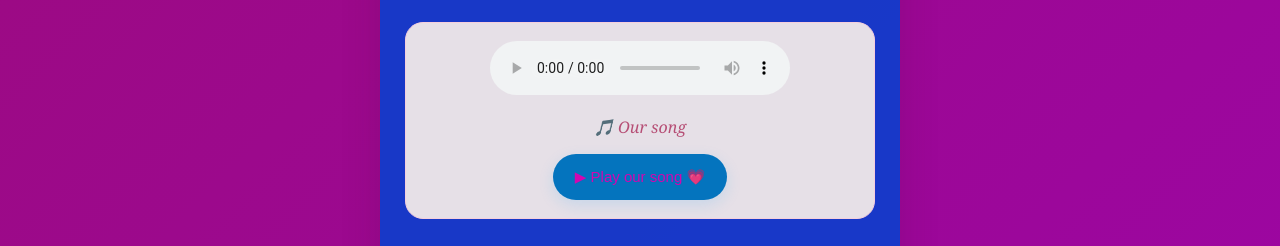
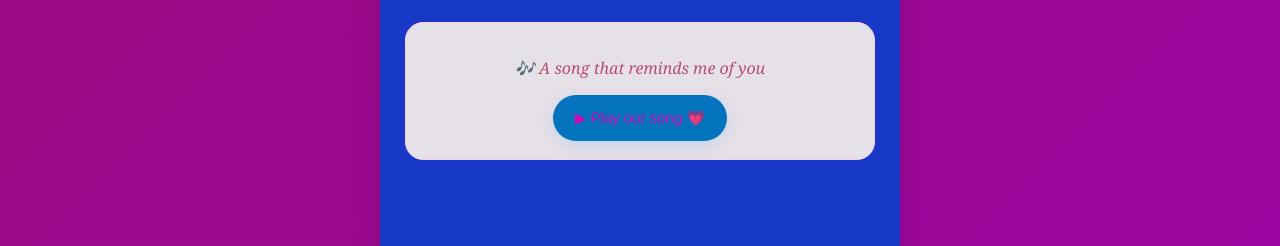
Before and after one commit to artemisray/for-my-girlfriend., a plain HTML site: page index.html in a window 1280 px wide. Shown: the part 442-688 px from the top of the page. Drawn offline with Linux system fonts and the light colour scheme; files whose address does not match are found by name.

Commit message:
Update index.html

```diff
--- a/index.html
+++ b/index.html
@@ -53,17 +53,14 @@
         </div>
 
 <div class="music-player">
-    <audio controls loop>
-        <source src="music/our-song.mp3" type="audio/mpeg">
-</audio>
-    <p>🎵 Our song</p>
-
-    <button type="button" id="musicButton">▶ Play our song 💗</button>
-
+    <p>🎶 A song that reminds me of you</p>
+    <button id="musicButton">▶ Play our song 💗</button>
     <audio id="backgroundMusic" loop>
         <source src="music/our-song.mp3" type="audio/mpeg">
     </audio>
 </div>
+
+
 <section class="gallery-section">
     <h2>My Beautiful Bivarly ❤️</h2>
     <p>Every picture of you is a memory I treasure.</p>
```
